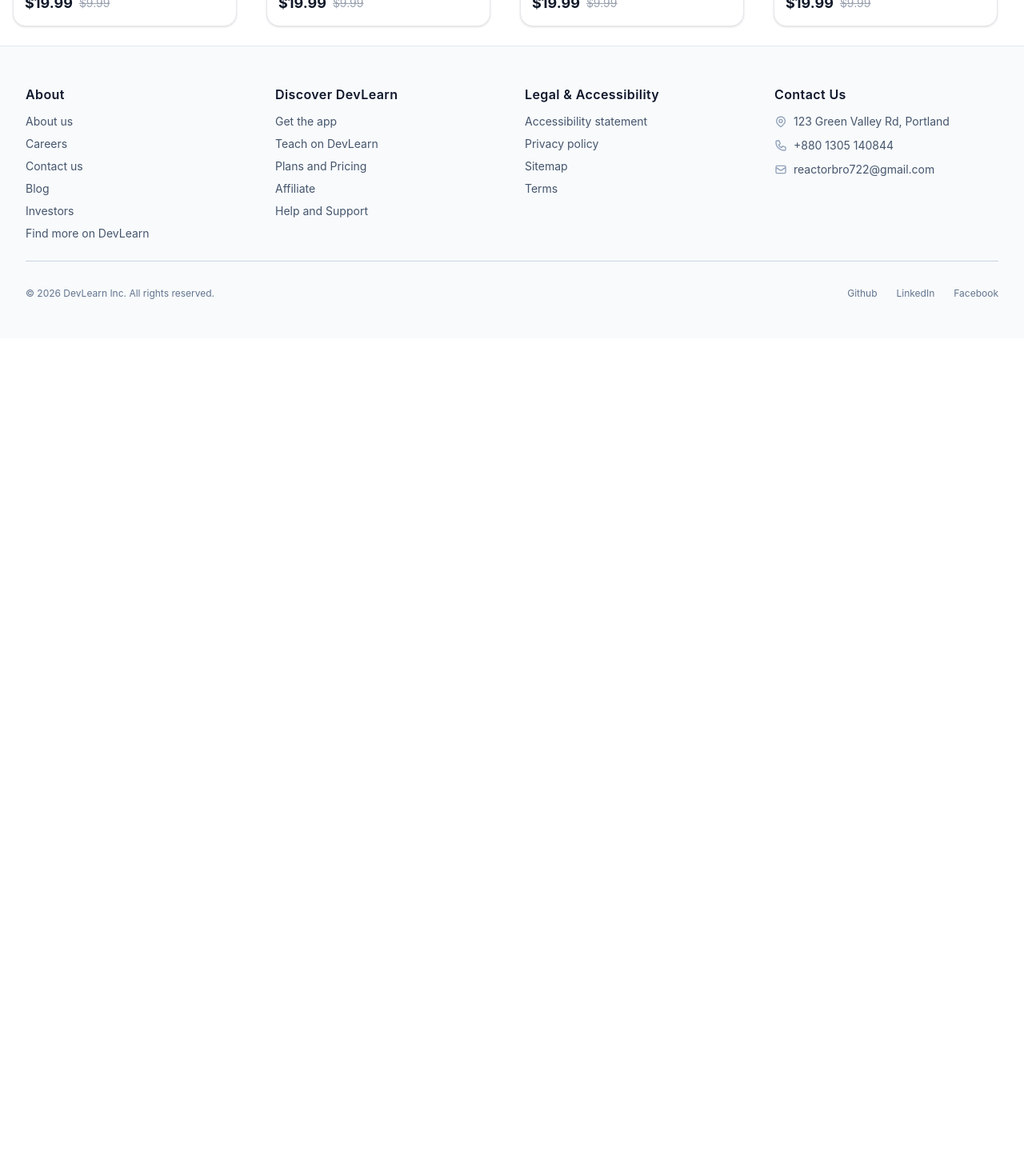
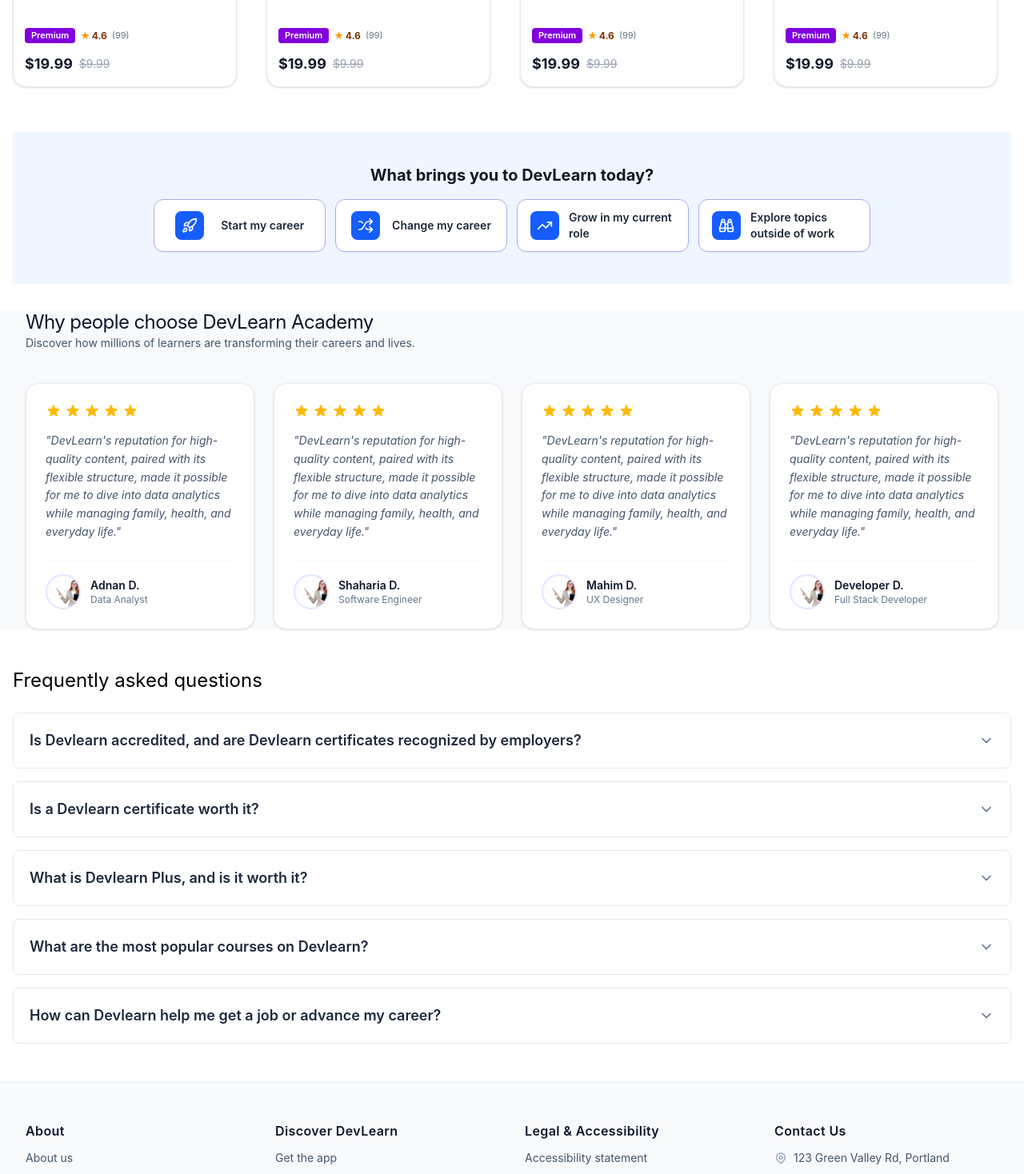
Before and after one commit to freelanceradnan/DevLearn-LMS-Platform, a React (Vite) app in the folder client/: page / in a window 1280 px wide. Shown: the part 820-2288 px from the top of the page at 80% size. Before the commit the page ends 1243 px from the top, so only its background shows below. Built offline with nearby package versions, Linux system fonts and the light colour scheme.

Commit message:
testimonial and faq question added

```diff
--- /dev/null
+++ b/client/src/Components/CategoriesCard.jsx
@@ -0,0 +1,43 @@
+import { Binoculars, ChartLine, Rocket, Shuffle, Telescope, TrendingUp } from 'lucide-react';
+import React from 'react';
+
+const CategoriesCard = () => {
+    const options = [
+    { label: 'Start my career', icon: Rocket },
+    { label: 'Change my career', icon: Shuffle },
+    { label: 'Grow in my current role', icon: TrendingUp },
+    { label: 'Explore topics outside of work', icon: Binoculars },
+  ];
+    return (
+        <div className='w-full max-w-7xl mx-auto px-4 py-8'>
+            <section className="bg-[#F0F6FF] px-4">
+      <div className="max-w-4xl mx-auto py-10">
+        <h2 className="text-center text-xl md:text-xl font-bold text-gray-900 mb-4">
+          What brings you to DevLearn today?
+        </h2>
+
+        <div className="grid grid-cols-1 sm:grid-cols-2 lg:grid-cols-4 gap-3">
+          {options.map((option, index) => {
+            const Icon = option.icon;
+            return (
+              <button
+                key={index}
+                className="w-full flex items-center justify-start lg:justify-evenly gap-3 rounded-xl border border-[#ababeb] bg-white px-4 py-3 shadow-xs transition-all duration-200 ease-in-out hover:scale-[1.03] hover:shadow-md hover:cursor-pointer hover:border-blue-500 focus:outline-none focus:ring-2 focus:ring-blue-600"
+              >
+                <div className="bg-blue-600 p-2 rounded-lg text-white flex-shrink-0">
+                  <Icon className="w-5 h-5" />
+                </div>
+                <span className="text-sm font-semibold text-gray-800 text-left">
+                  {option.label}
+                </span>
+              </button>
+            );
+          })}
+        </div>
+      </div>
+    </section>
+        </div>
+    );
+};
+
+export default CategoriesCard;
--- a/client/src/Components/CourseCart.jsx
+++ b/client/src/Components/CourseCart.jsx
@@ -2,7 +2,7 @@ import React from 'react';
 
 export default function CourseCard({ cart, assets }) {
   return (
-    <div className="bg-white border border-gray-200 rounded-2xl overflow-hidden p-3.5 flex flex-col justify-between h-[380px] w-full max-w-[280px] shadow-sm hover:shadow-md transition-shadow">
+    <div className="bg-white border border-gray-200 rounded-2xl overflow-hidden p-3.5 flex flex-col justify-between h-[380px] w-full md:max-w-[280px] shadow-sm hover:shadow-md transition-shadow">
 
       {/* Top Section: Image & Content */}
       <div>
@@ -11,7 +11,7 @@ export default function CourseCard({ cart, assets }) {
           <img
             src={cart?.image || assets?.slider_1}
             alt={cart?.title || 'Course Thumbnail'}
-            className="w-full h-full object-cover"
+            className="w-full md:h-full object-cover"
           />
         </div>
 
--- /dev/null
+++ b/client/src/Components/Faq.jsx
@@ -0,0 +1,82 @@
+import React, { useState } from 'react';
+import { ArrowRight, ChevronDown, ChevronUp } from 'lucide-react';
+
+const FaqDummy = [
+  {
+    id: 1,
+    question: "Is Devlearn accredited, and are Devlearn certificates recognized by employers?",
+    answer: "Devlearn partners with accredited universities and leading companies such as Google and IBM to offer courses, Specializations, and Professional Certificates that are widely recognized."
+  },
+  {
+    id: 2,
+    question: "Is a Devlearn certificate worth it?",
+    answer: "Yes, Devlearn certificates demonstrate job-ready skills, practical project experience, and commitment to continuous learning to prospective employers."
+  },
+  {
+    id: 3,
+    question: "What is Devlearn Plus, and is it worth it?",
+    answer: "Devlearn Plus is a subscription plan that gives you unlimited access to over 90% of learning programs, courses, and certificates on the platform."
+  },
+  {
+    id: 4,
+    question: "What are the most popular courses on Devlearn?",
+    answer: "Our most popular fields include Data Science, Full-Stack Web Development, Machine Learning, UI/UX Design, and Cloud Engineering."
+  },
+  {
+    id: 5,
+    question: "How can Devlearn help me get a job or advance my career?",
+    answer: "Devlearn offers hands-on projects, career services, interview preparation, and direct job placement support through partner networks."
+  }
+];
+
+const Faq = () => {
+  const [openId, setOpenId] = useState(null);
+
+  const toggleAccordion = (id) => {
+    setOpenId(openId === id ? null : id);
+  };
+
+  return (
+    <div className="w-full max-w-7xl mx-auto px-4 py-12">
+      <h2 className="text-2xl text-[#000000] mb-6">
+        Frequently asked questions
+      </h2>
+
+      <div className="flex flex-col gap-4">
+        {FaqDummy.map((item) => {
+          const isOpen = openId === item.id;
+
+          return (
+            <div
+              key={item.id}
+              className="border border-slate-200 rounded-lg overflow-hidden transition-colors"
+            >
+
+              <button
+                onClick={() => toggleAccordion(item.id)}
+                className="w-full flex items-center justify-between p-5 text-left bg-white hover:bg-slate-50 transition-colors focus:outline-none"
+                aria-expanded={isOpen}
+              >
+                <span className="font-semibold text-slate-800 text-lg pr-4">
+                  {item.question}
+                </span>
+                <span className="text-slate-500 shrink-0">
+                  {isOpen ? <ChevronUp className="w-5 h-5" /> : <ChevronDown className="w-5 h-5" />}
+                </span>
+              </button>
+
+              {/* Accordion Body */}
+              {isOpen && (
+                <div className="px-5 pb-5 pt-1 text-slate-600 border-t border-slate-100 bg-white leading-relaxed">
+                  {item.answer}
+                </div>
+              )}
+            </div>
+          );
+        })}
+      </div>
+    </div>
+  );
+};
+
+export default Faq;
--- a/client/src/Components/Hero.jsx
+++ b/client/src/Components/Hero.jsx
@@ -114,7 +114,7 @@ export default function Hero() {
       </button>
 
       {/* Pagination Styling */}
-      <style jsx global>{`
+   <style>{`
   .custom-swiper-pagination .swiper-pagination-bullet {
     width: 8px;
     height: 8px;
--- a/client/src/Components/Navbar.jsx
+++ b/client/src/Components/Navbar.jsx
@@ -5,7 +5,7 @@ import { Search } from 'lucide-react';
 
 const Navbar = () => {
     return (
-       <nav className="sticky top-0 z-50 bg-white border-b border-[#e7e0d1] shadow-sm transition-all">
+       <nav className="sticky top-0 z-50 bg-[#FFFFFF] border-b border-[#e7e0d1] shadow-sm transition-all">
       <div className="max-w-7xl mx-auto px-4 sm:px-6 lg:px-8 flex items-center justify-between h-16 gap-4">
 
         {/* Brand Logo */}
--- /dev/null
+++ b/client/src/Components/Testimonial.jsx
@@ -0,0 +1,98 @@
+import React from 'react';
+import { assets } from '../assets/assets';
+
+const dummyData = [
+  {
+    id: "1",
+    name: "Adnan D.",
+    role: "Data Analyst",
+    rating: 5,
+    comment: "DevLearn's reputation for high-quality content, paired with its flexible structure, made it possible for me to dive into data analytics while managing family, health, and everyday life."
+  },
+  {
+    id: "2",
+    name: "Shaharia D.",
+    role: "Software Engineer",
+    rating: 5,
+    comment: "DevLearn's reputation for high-quality content, paired with its flexible structure, made it possible for me to dive into data analytics while managing family, health, and everyday life."
+  },
+  {
+    id: "3",
+    name: "Mahim D.",
+    role: "UX Designer",
+    rating: 5,
+    comment: "DevLearn's reputation for high-quality content, paired with its flexible structure, made it possible for me to dive into data analytics while managing family, health, and everyday life."
+  },
+  {
+    id: "4",
+    name: "Developer D.",
+    role: "Full Stack Developer",
+    rating: 5,
+    comment: "DevLearn's reputation for high-quality content, paired with its flexible structure, made it possible for me to dive into data analytics while managing family, health, and everyday life."
+  }
+];
+
+const Testimonial = () => {
+  return (
+    <section className="w-full bg-slate-50 px-4 sm:px-6 lg:px-8">
+      <div className="max-w-7xl mx-auto">
+        {/* Header Section */}
+        <div className="mx-auto pb-10">
+          <h2 className="text-2xl text-slate-900 tracking-tight">
+            Why people choose DevLearn Academy
+          </h2>
+          <p className="text-sm text-slate-600">
+            Discover how millions of learners are transforming their careers and lives.
+          </p>
+        </div>
+
+        {/* Testimonials Grid */}
+        <div className="grid grid-cols-1 sm:grid-cols-2 lg:grid-cols-4 gap-6">
+          {dummyData.map((item) => (
+            <div
+              key={item.id}
+              className="flex flex-col justify-between bg-white rounded-2xl p-6 shadow-sm hover:shadow-md border border-slate-200/80 transition-all duration-300 hover:-translate-y-1"
+            >
+              <div>
+                {/* Rating Stars */}
+                <div className="flex items-center gap-1 text-amber-400 mb-4">
+                  {[...Array(item.rating)].map((_, i) => (
+                    <svg
+                      key={i}
+                      className="w-5 h-5 fill-current"
+                      viewBox="0 0 20 20"
+                    >
+                      <path d="M9.049 2.927c.3-.921 1.603-.921 1.902 0l1.07 3.292a1 1 0 00.95.69h3.462c.969 0 1.371 1.24.588 1.81l-2.8 2.034a1 1 0 00-.364 1.118l1.07 3.292c.3.921-.755 1.688-1.54 1.118l-2.8-2.034a1 1 0 00-1.175 0l-2.8 2.034c-.784.57-1.838-.197-1.539-1.118l1.07-3.292a1 1 0 00-.364-1.118L2.98 8.72c-.783-.57-.38-1.81.588-1.81h3.461a1 1 0 00.951-.69l1.07-3.292z" />
+                    </svg>
+                  ))}
+                </div>
+
+                {/* Comment */}
+                <p className="text-slate-600 text-sm leading-relaxed mb-6 italic">
+                  "{item.comment}"
+                </p>
+              </div>
+
+              {/* User Profile Footer */}
+              <div className="flex items-center gap-3 pt-4 border-t border-slate-100">
+                <img
+                  src={assets.slider_1}
+                  alt={item.name}
+                  className="w-11 h-11 rounded-full object-cover border-2 border-indigo-100"
+                />
+                <div>
+                  <h3 className="font-semibold text-slate-900 text-sm">
+                    {item.name}
+                  </h3>
+                  <p className="text-xs text-slate-500">{item.role}</p>
+                </div>
+              </div>
+            </div>
+          ))}
+        </div>
+      </div>
+    </section>
+  );
+};
+
+export default Testimonial;
--- a/client/src/Pages/Home.jsx
+++ b/client/src/Pages/Home.jsx
@@ -1,12 +1,19 @@
 import React from 'react';
 import Hero from '../Components/Hero';
 import PopularCourses from '../Components/PopularCourses';
+import CourseCard from '../Components/CourseCart';
+import CategoriesCard from '../Components/CategoriesCard';
+import Testimonial from '../Components/Testimonial';
+import Faq from '../Components/Faq';
 
 const Home = () => {
   return (
     <div>
       <Hero/>
       <PopularCourses/>
+      <CategoriesCard/>
+      <Testimonial/>
+      <Faq/>
     </div>
   );
 };
```
Also changed, not shown: client/src/Components/PopularCourses.jsx (+11 -3 lines). Lines whose indentation alone changed are shown as unchanged.
